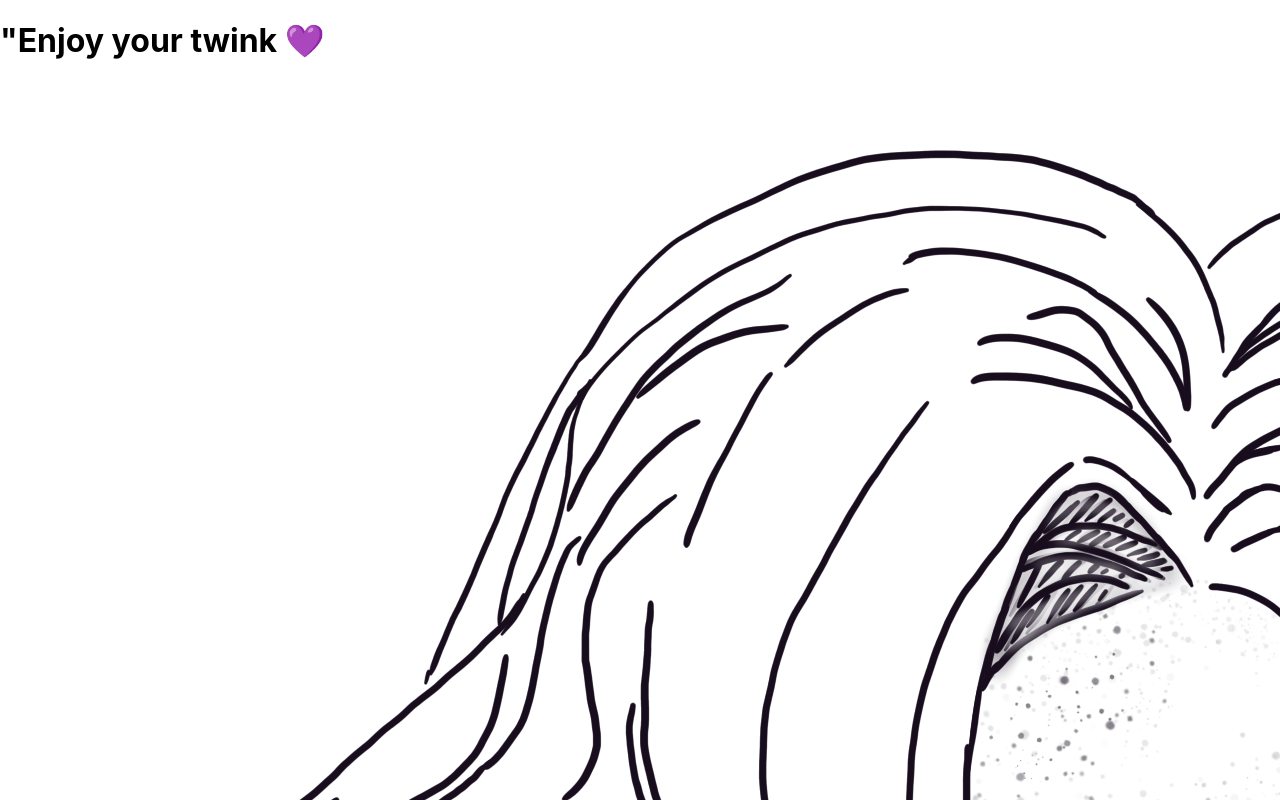
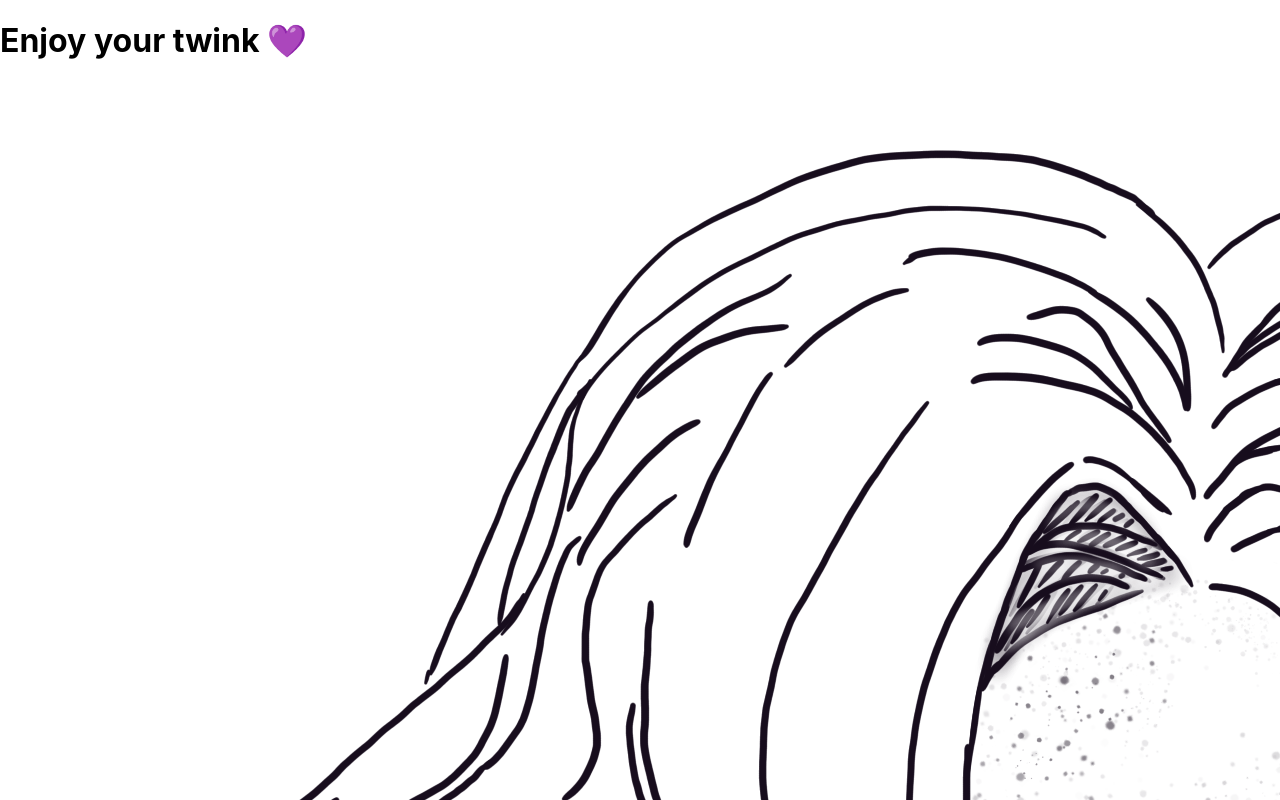
Before and after one commit to sasanek12/reward-claim-react, a React (Create React App) app: page /#/reward in a window 1280 px wide. Shown: the top 800 px of the page. Built offline with nearby package versions, Linux system fonts and the light colour scheme.

Commit message:
Naprawiono wyświetlanie obrazków w CAPTCHA

```diff
--- a/src/RewardPage.js
+++ b/src/RewardPage.js
@@ -3,7 +3,7 @@ import rewardImage from "./assets/images/reward.png";
 export default function RewardPage() {
     return (
         <div className="flex flex-col items-center justify-center min-h-screen bg-gradient-to-br from-green-500 to-green-800 text-white text-center p-6">
-            <h1 className="text-4xl font-extrabold mb-4">"Enjoy your twink 💜</h1>
+            <h1 className="text-4xl font-extrabold mb-4">Enjoy your twink 💜</h1>
             <img src={rewardImage} alt="Nagroda" className="w-full max-w-2xl rounded-lg shadow-xl" />
             <h2 className="text-2xl font-bold mt-6">Ale to nie wszystko!</h2>
             <p className="text-lg mt-2">Informacje wkrótce!</p>
```
